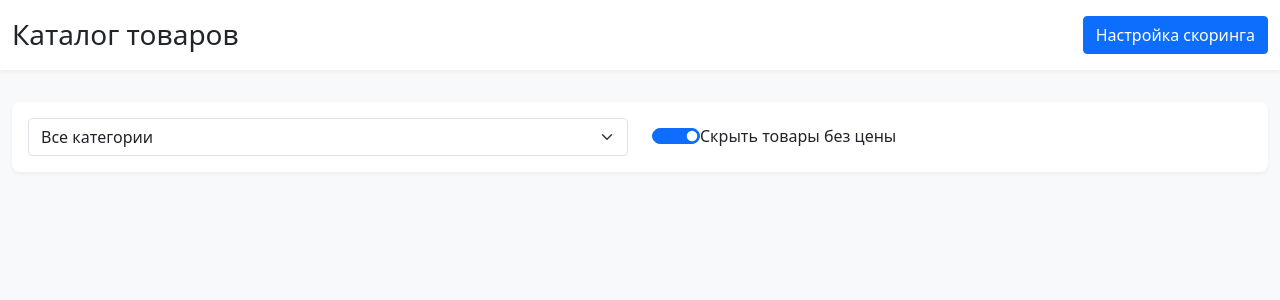
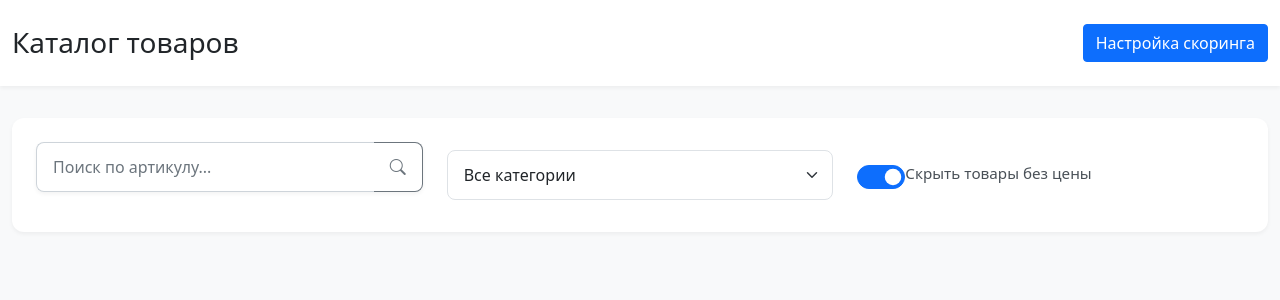
Before and after one commit to mgolnev/merch, a Flask app: page / in a window 1280 px wide. Shown: the top 300 px of the page. Run offline with Flask 3, Linux system fonts and the light colour scheme; data that the repository does not hold is empty.

Commit message:
стабильная версия со скором

```diff
--- a/app.py
+++ b/app.py
@@ -80,32 +80,29 @@ def get_products():
     page = request.args.get('page', 1, type=int)
     per_page = request.args.get('per_page', 30, type=int)
     hide_no_price = request.args.get('hide_no_price', 'true').lower() == 'true'
+    search = request.args.get('search', '')
     offset = (page - 1) * per_page
 
     conn = get_db_connection()
 
     price_filter = "AND p.price IS NOT NULL AND p.price > 0" if hide_no_price else ""
+    search_filter = f"AND p.sku LIKE '%{search}%'" if search else ""
 
-    # Получаем общее количество товаров для пагинации
+    # Получаем все товары для сортировки
     if category == 'all':
-        total = conn.execute(f'SELECT COUNT(*) as count FROM products p WHERE 1=1 {price_filter}').fetchone()['count']
         products = conn.execute(f'''
             SELECT p.*, pm.*
             FROM products p
             LEFT JOIN product_metrics pm ON p.sku = pm.sku
-            WHERE 1=1 {price_filter}
-            LIMIT ? OFFSET ?
-        ''', (per_page, offset)).fetchall()
+            WHERE 1=1 {price_filter} {search_filter}
+        ''').fetchall()
     else:
-        total = conn.execute(f'SELECT COUNT(*) as count FROM products p WHERE category = ? {price_filter}',
-                           (category,)).fetchone()['count']
         products = conn.execute(f'''
             SELECT p.*, pm.*
             FROM products p
             LEFT JOIN product_metrics pm ON p.sku = pm.sku
-            WHERE p.category = ? {price_filter}
-            LIMIT ? OFFSET ?
-        ''', (category, per_page, offset)).fetchall()
+            WHERE p.category = ? {price_filter} {search_filter}
+        ''', (category,)).fetchall()
 
     conn.close()
 
@@ -119,8 +116,14 @@ def get_products():
     # Сортируем по скору
     products_with_score.sort(key=lambda x: x['score'], reverse=True)
 
+    # Получаем общее количество товаров
+    total = len(products_with_score)
+
+    # Выбираем только нужную страницу
+    paginated_products = products_with_score[offset:offset + per_page]
+
     return jsonify({
-        'products': products_with_score,
+        'products': paginated_products,
         'total': total,
         'page': page,
         'per_page': per_page,
--- a/templates/index.html
+++ b/templates/index.html
@@ -5,6 +5,7 @@
     <meta name="viewport" content="width=device-width, initial-scale=1.0">
     <title>Каталог товаров</title>
     <link href="https://cdn.jsdelivr.net/npm/bootstrap@5.1.3/dist/css/bootstrap.min.css" rel="stylesheet">
+    <link rel="stylesheet" href="https://cdn.jsdelivr.net/npm/bootstrap-icons@1.11.3/font/bootstrap-icons.min.css">
     <style>
         body {
             background-color: #f8f9fa;
@@ -20,6 +21,7 @@
             box-shadow: 0 2px 4px rgba(0,0,0,0.05);
             transition: transform 0.2s, box-shadow 0.2s;
             height: 100%;
+            border-radius: 12px;
         }
         .card:hover {
             transform: translateY(-5px);
@@ -33,11 +35,13 @@
             align-items: center;
             justify-content: center;
             position: relative;
+            border-radius: 12px 12px 0 0;
         }
         .product-image {
             max-height: 100%;
             max-width: 100%;
             object-fit: contain;
+            padding: 10px;
         }
         .metrics {
             font-size: 0.9em;
@@ -64,18 +68,29 @@
         }
         .card-title {
             font-size: 1rem;
-            margin-bottom: 1rem;
+            margin-bottom: 0.5rem;
             min-height: 3rem;
             display: -webkit-box;
             -webkit-line-clamp: 2;
             -webkit-box-orient: vertical;
             overflow: hidden;
+            font-weight: 500;
+        }
+        .sku {
+            font-size: 0.875rem;
+            color: #6c757d;
+            margin-bottom: 0.75rem;
+            background-color: #f8f9fa;
+            padding: 0.25rem 0.5rem;
+            border-radius: 4px;
+            display: inline-block;
         }
         .price-block {
             display: flex;
             align-items: baseline;
             gap: 10px;
             margin-bottom: 1rem;
+            flex-wrap: wrap;
         }
         .current-price {
             font-size: 1.5rem;
@@ -85,6 +100,7 @@
         .old-price {
             text-decoration: line-through;
             color: #6c757d;
+            font-size: 1.1rem;
         }
         .discount-badge {
             background-color: #dc3545;
@@ -92,23 +108,45 @@
             padding: 0.25rem 0.5rem;
             border-radius: 4px;
             font-size: 0.875rem;
+            font-weight: 500;
         }
         .filters-container {
             background-color: white;
-            padding: 1rem;
-            border-radius: 8px;
+            padding: 1.5rem;
+            border-radius: 12px;
             box-shadow: 0 2px 4px rgba(0,0,0,0.05);
             margin-bottom: 2rem;
         }
+        .input-group {
+            box-shadow: 0 2px 4px rgba(0,0,0,0.05);
+            border-radius: 8px;
+        }
+        .input-group .form-control {
+            border-right: none;
+            border-radius: 8px 0 0 8px;
+            padding: 0.75rem 1rem;
+        }
+        .input-group .btn {
+            border-left: none;
+            background-color: white;
+            border-radius: 0 8px 8px 0;
+            padding: 0.75rem 1rem;
+        }
+        .input-group .btn:hover {
+            background-color: #f8f9fa;
+        }
         .form-select {
             border-color: #dee2e6;
+            border-radius: 8px;
+            padding: 0.75rem 1rem;
         }
         .form-switch .form-check-input {
             width: 3em;
+            height: 1.5em;
         }
         .header {
             background-color: white;
-            padding: 1rem 0;
+            padding: 1.5rem 0;
             margin-bottom: 2rem;
             box-shadow: 0 2px 4px rgba(0,0,0,0.05);
         }
@@ -118,14 +156,25 @@
             right: 10px;
             background-color: rgba(0, 0, 0, 0.7);
             color: white;
-            padding: 0.25rem 0.5rem;
-            border-radius: 4px;
+            padding: 0.5rem 0.75rem;
+            border-radius: 8px;
             font-size: 0.875rem;
             z-index: 1;
+            font-weight: 500;
         }
         .score-value {
             font-weight: bold;
             color: #ffc107;
+        }
+        .card-body {
+            padding: 1.25rem;
+        }
+        .form-check {
+            margin-bottom: 0;
+        }
+        .form-check-label {
+            font-size: 0.95rem;
+            color: #495057;
         }
     </style>
 </head>
@@ -142,12 +191,20 @@
     <div class="container">
         <div class="filters-container">
             <div class="row align-items-center">
-                <div class="col-md-6">
+                <div class="col-md-4">
+                    <div class="input-group mb-3">
+                        <input type="text" class="form-control" id="searchInput" placeholder="Поиск по артикулу...">
+                        <button class="btn btn-outline-secondary" type="button" id="searchButton">
+                            <i class="bi bi-search"></i>
+                        </button>
+                    </div>
+                </div>
+                <div class="col-md-4">
                     <select id="categorySelect" class="form-select">
                         <option value="all">Все категории</option>
                     </select>
                 </div>
-                <div class="col-md-6">
+                <div class="col-md-4">
                     <div class="form-check form-switch">
                         <input class="form-check-input" type="checkbox" id="hideNoPriceSwitch" checked>
                         <label class="form-check-label" for="hideNoPriceSwitch">Скрыть товары без цены</label>
@@ -174,6 +231,7 @@
         let currentCategory = 'all';
         let totalPages = 1;
         let hideNoPrice = true;
+        let searchQuery = '';
 
         async function loadCategories() {
             const response = await fetch('/api/categories');
@@ -241,11 +299,12 @@
             });
         }
 
-        async function loadProducts(category = 'all', page = 1) {
+        async function loadProducts(category = 'all', page = 1, search = '') {
             currentCategory = category;
             currentPage = page;
+            searchQuery = search;
 
-            const response = await fetch(`/api/products?category=${category}&page=${page}&hide_no_price=${hideNoPrice}`);
+            const response = await fetch(`/api/products?category=${category}&page=${page}&hide_no_price=${hideNoPrice}&search=${search}`);
             const data = await response.json();
             const container = document.getElementById('productsContainer');
             container.innerHTML = '';
@@ -275,6 +334,9 @@
                         </div>
                         <div class="card-body">
                             <h5 class="card-title">${product.name || 'Без названия'}</h5>
+                            <div class="sku">
+                                <i class="bi bi-tag"></i> ${product.sku || 'Н/Д'}
+                            </div>
                             <div class="price-block">
                                 <span class="current-price">${currentPrice} ₽</span>
                                 ${hasDiscount ? `
@@ -306,6 +368,18 @@
             loadProducts(currentCategory, 1);
         });
 
+        document.getElementById('searchButton').addEventListener('click', () => {
+            const searchValue = document.getElementById('searchInput').value.trim();
+            loadProducts(currentCategory, 1, searchValue);
+        });
+
+        document.getElementById('searchInput').addEventListener('keypress', (e) => {
+            if (e.key === 'Enter') {
+                const searchValue = document.getElementById('searchInput').value.trim();
+                loadProducts(currentCategory, 1, searchValue);
+            }
+        });
+
         // Загрузка данных при открытии страницы
         loadCategories();
         loadProducts();
--- a/templates/weights.html
+++ b/templates/weights.html
@@ -154,7 +154,6 @@
 
                 if (response.ok) {
                     alert('Настройки успешно сохранены');
-                    window.location.href = '/';
                 } else {
                     const data = await response.json();
                     alert(data.message || 'Ошибка при сохранении настроек');
```
